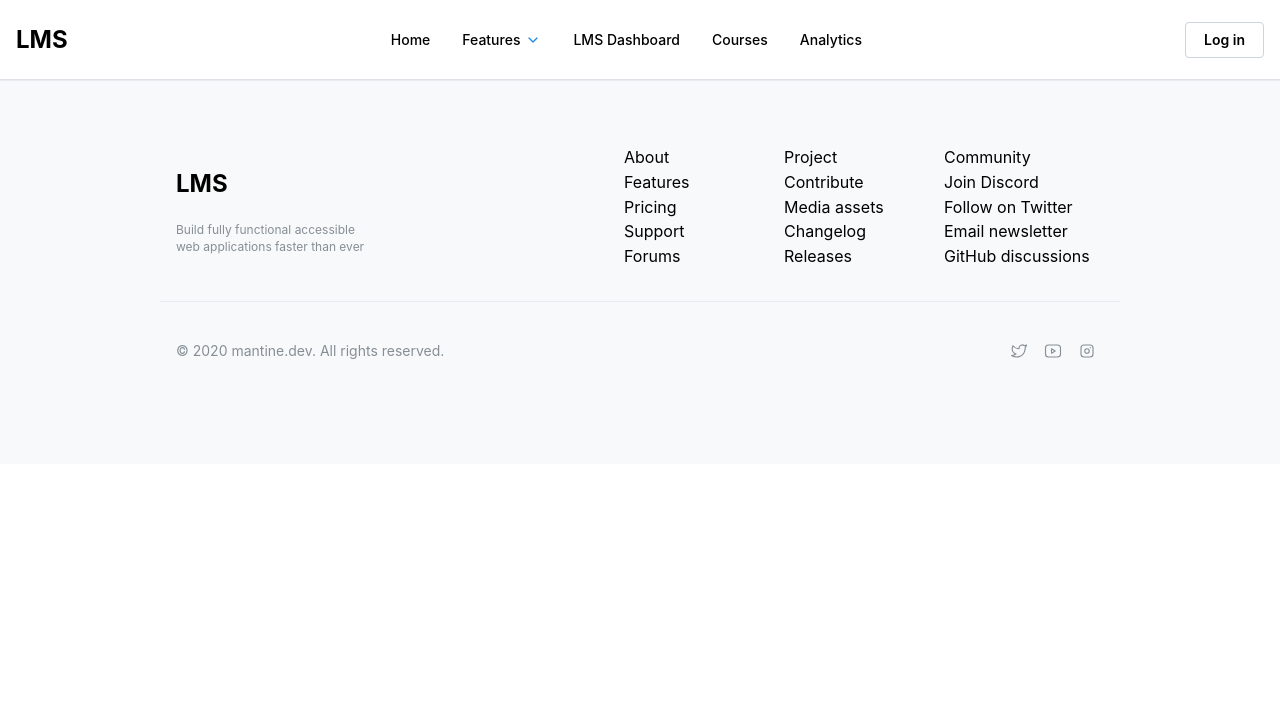
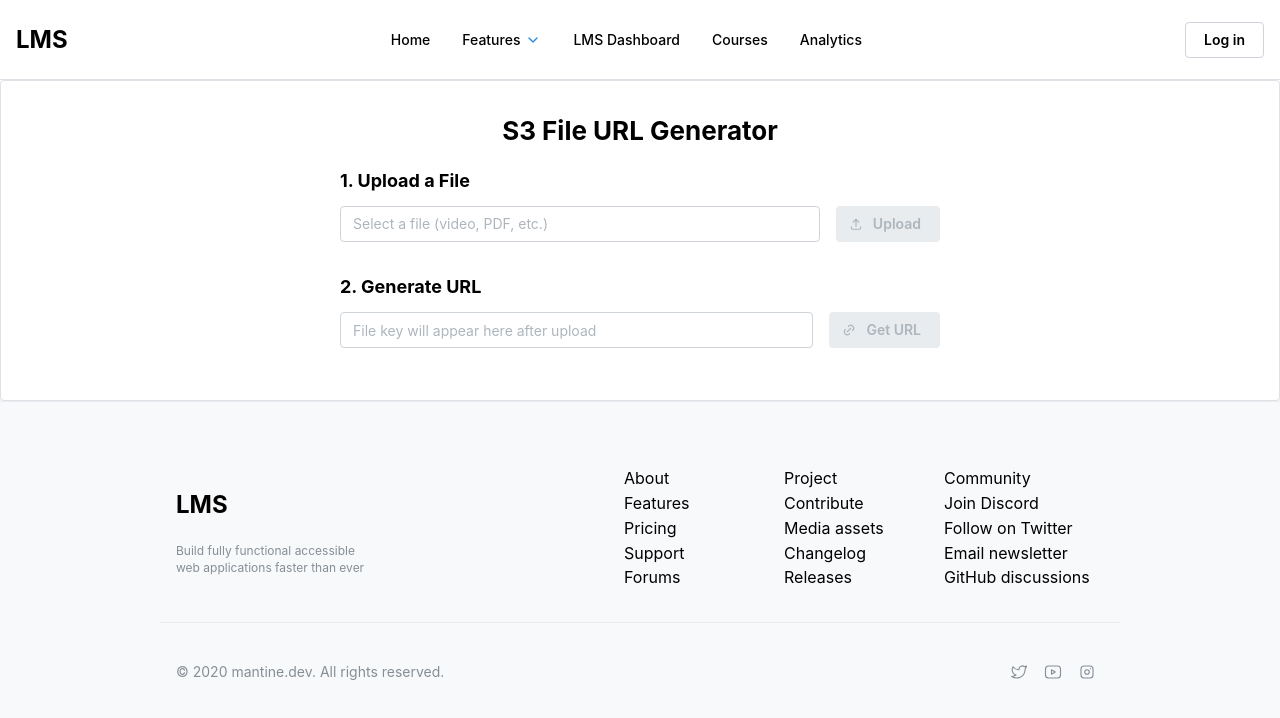
Before and after one commit to 1234qwer926/Pulse_LMS, a React (Vite) app: page /fileupload in a window 1280 px wide. Shown: the top 718 px of the page. Built offline with nearby package versions, Linux system fonts and the light colour scheme.

Commit message:
s3 file uploaded

```diff
--- a/src/App.jsx
+++ b/src/App.jsx
@@ -20,6 +20,7 @@ import { UserResults } from './components/LmsDashboard/UserResults';
 import { AssignmentReview } from './components/LmsDashboard/AssignmentReview';
 import { Assignment } from './components/Course/Assignment';
 import { JotformAssignment } from './components/Course/JotformAssignment';
+import FileUploadComponent from './components/FileUpload';
 
 import './App.css';
 
@@ -49,6 +50,7 @@ function App() {
           <Route path="/assignment-review/:courseId/:userId" element={<AssignmentReview />} />
           <Route path="/course/:courseId/assignment" element={<Assignment />} />
           <Route path="/assignment/:jotformId" element={<JotformAssignment />} />
+          <Route path="/fileupload" element={<FileUploadComponent />} />
         </Routes>
         <FooterLinks />
       </Router>
--- /dev/null
+++ b/src/components/FileUpload.jsx
@@ -0,0 +1,121 @@
+import React, { useState } from 'react';
+import { Button, FileInput, TextInput, Box, Text, Group, Paper, Title } from '@mantine/core';
+import { IconUpload, IconLink } from '@tabler/icons-react';
+
+function FileUploadComponent() {
+  const [selectedFile, setSelectedFile] = useState(null);
+  const [fileKey, setFileKey] = useState('');
+  const [statusMessage, setStatusMessage] = useState('');
+  const [isUploading, setIsUploading] = useState(false);
+  const [presignedUrl, setPresignedUrl] = useState('');
+
+  const handleUpload = async () => {
+    if (!selectedFile) {
+      setStatusMessage('Please select a file first.');
+      return;
+    }
+
+    setIsUploading(true);
+    setStatusMessage(`Uploading ${selectedFile.name}...`);
+    const formData = new FormData();
+    formData.append('file', selectedFile);
+
+    try {
+      const response = await fetch('http://localhost:8081/upload', {
+        method: 'POST',
+        body: formData,
+      });
+
+      const key = await response.text();
+
+      if (response.ok) {
+        setStatusMessage(`Upload successful! File key: ${key}`);
+        setFileKey(key); // Store the returned key
+      } else {
+        throw new Error(`Upload failed: ${response.status} - ${key}`);
+      }
+    } catch (error) {
+      setStatusMessage(`Error: ${error.message}`);
+    } finally {
+      setIsUploading(false);
+    }
+  };
+
+  const handleGenerateUrl = async () => {
+    if (!fileKey) {
+      setStatusMessage('Please upload a file or enter a key first.');
+      return;
+    }
+
+    setStatusMessage(`Generating URL for key: ${fileKey}...`);
+    try {
+      const response = await fetch(`http://localhost:8081/generate-presigned-url/${fileKey}`);
+      const url = await response.text();
+
+      if (response.ok) {
+        setPresignedUrl(url);
+        setStatusMessage('URL generated successfully!');
+      } else {
+        throw new Error(`Failed to generate URL: ${response.status} - ${url}`);
+      }
+    } catch (error) {
+      setStatusMessage(`Error: ${error.message}`);
+    }
+  };
+
+  return (
+    <Paper shadow="md" p="xl" withBorder>
+      <Box maw={600} mx="auto">
+        <Title order={2} ta="center" mb="lg">S3 File URL Generator</Title>
+
+        {/* Upload Section */}
+        <Box mb="xl">
+          <Title order={4} mb="sm">1. Upload a File</Title>
+          <Group>
+            <FileInput
+              placeholder="Select a file (video, PDF, etc.)"
+              value={selectedFile}
+              onChange={setSelectedFile}
+              style={{ flex: 1 }}
+              clearable
+            />
+            <Button onClick={handleUpload} leftSection={<IconUpload size={14} />} loading={isUploading} disabled={!selectedFile}>
+              Upload
+            </Button>
+          </Group>
+        </Box>
+
+        {/* Generate URL Section */}
+        <Box>
+          <Title order={4} mb="sm">2. Generate URL</Title>
+          <Group>
+            <TextInput
+              placeholder="File key will appear here after upload"
+              value={fileKey}
+              onChange={(event) => setFileKey(event.currentTarget.value)}
+              style={{ flex: 1 }}
+            />
+            <Button onClick={handleGenerateUrl} leftSection={<IconLink size={14} />} disabled={!fileKey}>
+              Get URL
+            </Button>
+          </Group>
+        </Box>
+
+        {/* Status and URL Display */}
+        <Box mt="lg">
+          {statusMessage && <Text c="dimmed" ta="center">{statusMessage}</Text>}
+          {presignedUrl && (
+            <Box mt="sm">
+              <Text fw={500}>Shareable URL (valid for 10 minutes):</Text>
+              <Text c="blue" component="a" href={presignedUrl} target="_blank" rel="noopener noreferrer" style={{ wordBreak: 'break-all' }}>
+                {presignedUrl}
+              </Text>
+            </Box>
+          )}
+        </Box>
+      </Box>
+    </Paper>
+  );
+}
+
+export default FileUploadComponent;
--- a/src/components/HeaderMegaMenu/HeaderMegaMenu.jsx
+++ b/src/components/HeaderMegaMenu/HeaderMegaMenu.jsx
@@ -174,9 +174,10 @@ export function HeaderMegaMenu() {
   <ScrollArea h="calc(100vh - 80px)" mx="-md">
     <Divider my="sm" />
 
-          <a href="#" className={classes.link}>
+    <Link to="/" className={classes.link} onClick={closeDrawer}>
       Home
-          </a>
+    </Link>
+
     <UnstyledButton className={classes.link} onClick={toggleLinks}>
       <Center inline>
         <Box component="span" mr={5}>
@@ -186,18 +187,24 @@ export function HeaderMegaMenu() {
       </Center>
     </UnstyledButton>
     <Collapse in={linksOpened}>{links}</Collapse>
-          <a href="#" className={classes.link}>
+
+    <Link to="/course" className={classes.link} onClick={closeDrawer}>
       Courses
-          </a>
-          <a href="#" className={classes.link}>
+    </Link>
+
+    <Link to="/analyticdashboard" className={classes.link} onClick={closeDrawer}>
       Analytics
-          </a>
+    </Link>
 
     <Divider my="sm" />
 
     <Group justify="center" grow pb="xl" px="md">
+      <Link to="/login" onClick={closeDrawer}>
         <Button variant="default">Log in</Button>
+      </Link>
+      <Link to="/signup" onClick={closeDrawer}>
         <Button>Sign up</Button>
+      </Link>
     </Group>
   </ScrollArea>
 </Drawer>
```
Also changed, not shown: Notes.txt. Lines whose indentation alone changed are shown as unchanged.
